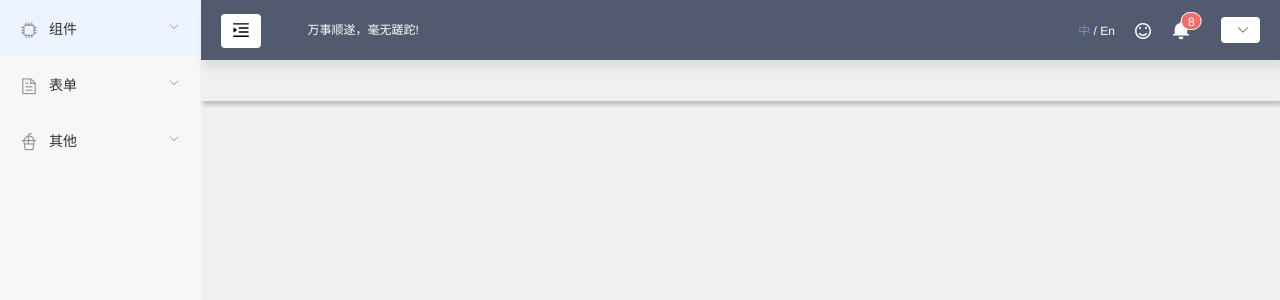
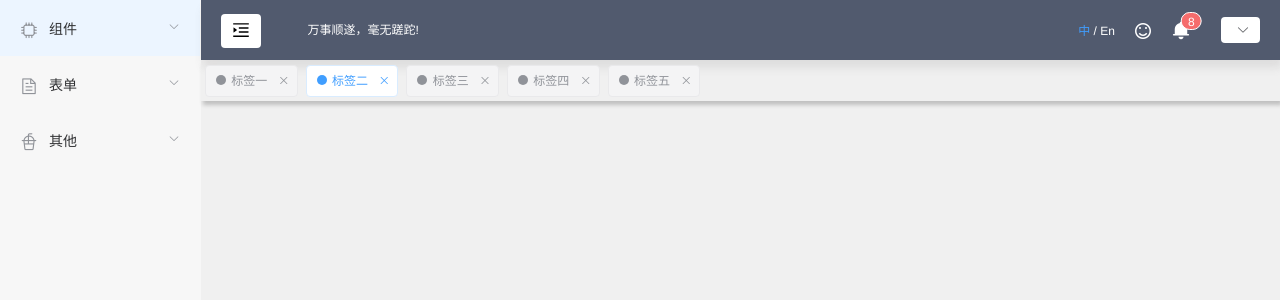
Before and after one commit to Littlombie/vue-element-admin, a Vue app: page /dashboard in a window 1280 px wide. Shown: the top 300 px of the page. Built offline with nearby package versions, Linux system fonts and the light colour scheme.

Commit message:
添加tabs

```diff
--- a/src/components/nav/nav-tab.vue
+++ b/src/components/nav/nav-tab.vue
@@ -1,18 +1,52 @@
 <template>
   <div class="tab-list">
-
+    <el-tag v-for="tag in tags" :key="tag.name" closable :type="tag.current ? '' : 'info'" :class="tag.current ? 'current' : '' " >
+      {{tag.name}}
+    </el-tag>
   </div>
 </template>
 
 <script>
+import {mapGetters, mapActions} from 'vuex'
   export default {
     data () {
       return {
-
+        tags: [
+          { name: '标签一',  current: false},
+          { name: '标签二',  current: true},
+          { name: '标签三',  current: false},
+          { name: '标签四',  current: false},
+          { name: '标签五',  current: false}
+        ]
       }
     },
+    watch: {
+      $route (to, from) {
+        const currentTag = {
+          name: to.name,
+          title: to.meta.title,
+          query: to.query
+        }
+        this.setRouterTags(currentTag);
+        this.setCurrentTag(currentTag);
+      },
+    },
+    created () {
 
-    created () {},
+    },
+    computed: {
+      ...mapGetters({
+        getRouterTags: 'GET_ROUTERTAGS'
+      })
+    },
+    methods: {
+      setCurrentTag (tag) {
+        console.log(tag);
+      },
+      ...mapActions({
+        setRouterTags: 'SET_ROUTERTAGS'
+      })
+    }
   }
 </script>
 
@@ -24,7 +58,40 @@
     // top: 60px;
     width: 100%;
     height: 40px;
+    padding: 4px 0;
     line-height: 40px;
     box-shadow: 2px 4px 4px rgba(0, 0, 0, 0.2);
+    .el-tag {
+      margin: 0 4px;
+      color: #909399;
+      cursor: pointer;
+      &:before {
+        display: inline-block;
+        margin-right: 2px;
+        content: '';
+        width: 10px;
+        height: 10px;
+        border-radius: 8px;
+        background: #909399;
+      }
+      .el-icon-close {
+        color: #909399;
+      }
+      &.current {
+        // color: #3a8ee6;
+        color: #409eff;
+        background-color: #fff;
+        &:before {
+          background: #409eff;
+        }
+        .el-icon-close {
+          color: #409eff;
+          &:hover {
+            color: #FFF;
+            background-color: #409eff;
+          }
+        }
+      }
+    }
   }
 </style>
--- a/src/store/index.js
+++ b/src/store/index.js
@@ -3,6 +3,7 @@ import Vuex from 'vuex'
 import Init from '@/store/init.js'
 import Form from '@/store/form.js'
 import User from '@/store/user.js'
+import Tabs from '@/store/tabs.js'
 
 Vue.use(Vuex)
 
@@ -11,6 +12,7 @@ export default new Vuex.Store({
   modules: {
     init: Init,
     form: Form,
-    user: User
+    user: User,
+    tabs: Tabs
   }
 })
--- /dev/null
+++ b/src/store/tabs.js
@@ -0,0 +1,29 @@
+/*
+ * @Author: Littlombie
+ * @Date: 2020-03-17 11:06:32
+ * @lastEditors: Littlombie
+ * @LastEditTime: 2020-03-17 11:32:57
+ */
+import {session} from '../common/storage';
+export default({
+  state: {
+    tags: session.get('router_tags')
+  },
+  getters: {
+    ['GET_ROUTERTAGS']: state => {
+      return state.tags || []
+    },
+  },
+  mutations: {
+    ['SET_ROUTERTAGS'](state, tag){
+      console.log(tag, state.tags);
+      // state.tags.push(tag)
+      // session.set('router_tags', state.tags)
+    },
+  },
+  actions: {
+    ['SET_ROUTERTAGS']({commit}, tag) {
+      commit('SET_ROUTERTAGS', tag)
+    }
+  }
+})
```
